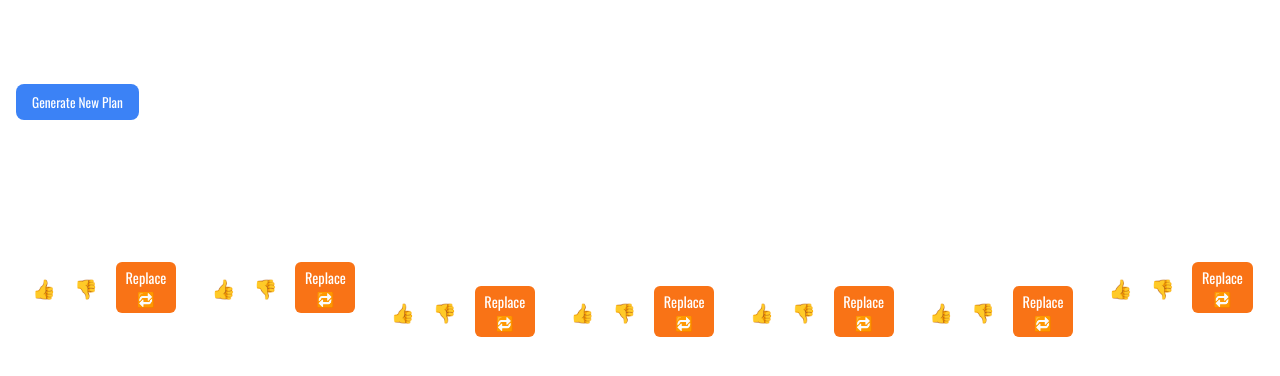
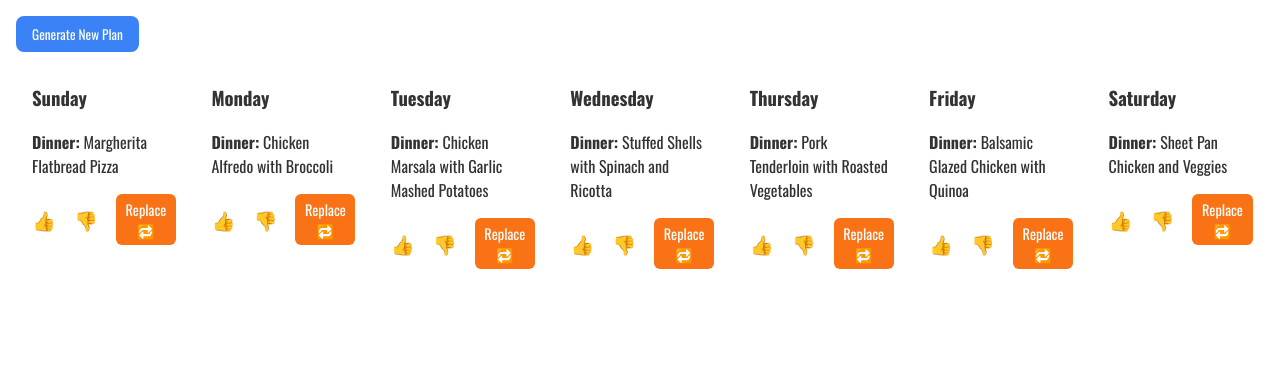
Before and after one commit to festaman/Dakplanner2, a plain HTML site: page index.html in a window 1280 px wide. Drawn offline with nearby package versions, Linux system fonts and the light colour scheme.

Commit message:
Update index.html

```diff
--- a/index.html
+++ b/index.html
@@ -17,17 +17,16 @@ INSTRUCTIONS FOR DAKBOARD SETUP:
   <title>Family Dinner Planner</title>
   <link href="https://fonts.googleapis.com/css2?family=Oswald:wght@400;500;700&display=swap" rel="stylesheet">
   <style>
-    html, body { font-family: 'Oswald', sans-serif; margin: 0; padding: 0; width: 100%; height: 100%; background: transparent; color: white; }
-    header { background: transparent; color: white; padding: 1rem; text-align: center; font-size: 1.5rem; }
+    html, body { font-family: 'Oswald', sans-serif; margin: 0; padding: 0; width: 100%; height: 100%; background: transparent; color: #333333; }
     main { display: flex; flex-direction: column; padding: 1rem; width: 100%; height: 100%; box-sizing: border-box; }
     .controls { display: flex; justify-content: flex-start; flex-wrap: wrap; margin-bottom: 1rem; }
     button { background: #3b82f6; color: white; border: none; border-radius: 8px; padding: 0.5rem 1rem; cursor: pointer; font-family: 'Oswald', sans-serif; }
     button:hover { background: #2563eb; }
     #mealContainer { display: flex; gap: 0.5rem; flex-grow: 1; overflow-x: auto; }
-    .meal-day { background: rgba(255,255,255,0.1); border-radius: 10px; padding: 1rem; flex: 1 1 calc(14% - 0.5rem); min-width: 150px; color: white; box-sizing: border-box; }
-    .meal-day h3 { margin-top: 0; color: white; }
-    .meal-day p, .meal-day .meal-name { color: white; }
-    .rating { margin-top: 0.5rem; display: flex; align-items: center; gap: 8px; color: white; }
+    .meal-day { background: rgba(255,255,255,0.1); border-radius: 10px; padding: 1rem; flex: 1 1 calc(14% - 0.5rem); min-width: 150px; color: #333333; box-sizing: border-box; }
+    .meal-day h3 { margin-top: 0; color: #333333; }
+    .meal-day p, .meal-day .meal-name { color: #333333; }
+    .rating { margin-top: 0.5rem; display: flex; align-items: center; gap: 8px; color: #333333; }
     .thumb { cursor: pointer; font-size: 1.2rem; margin-right: 10px; }
     .thumb.up.active { color: #16a34a; }
     .thumb.down.active { color: #dc2626; }
@@ -36,7 +35,6 @@ INSTRUCTIONS FOR DAKBOARD SETUP:
   </style>
 </head>
 <body>
-  <header>Weekly Family Dinner Planner</header>
   <main>
     <div class="controls">
       <button id="newPlan">Generate New Plan</button>
```
